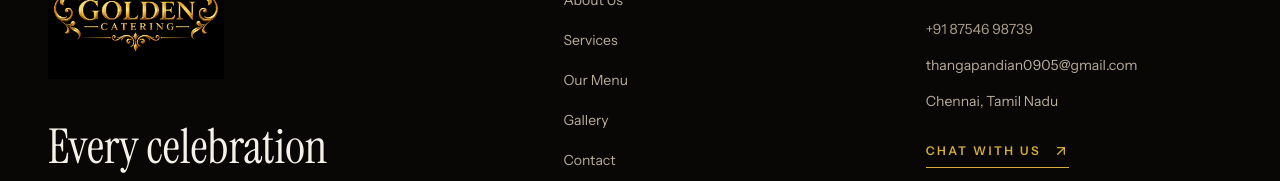
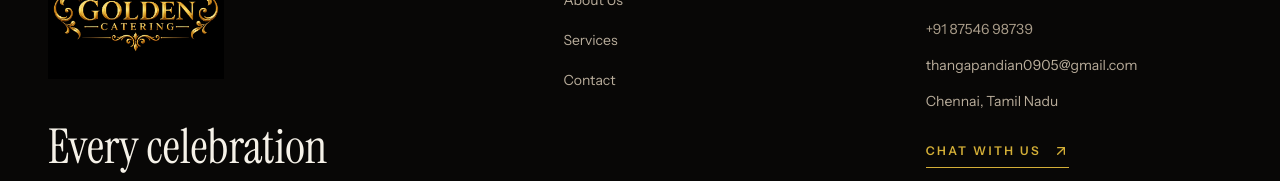
Before and after one commit to Pradeesh1406/goldencatering, a React (Vite) app in the folder frontend/: page /contact in a window 1280 px wide. Shown: the part 1976-2157 px from the top of the page. Built offline with nearby package versions, Linux system fonts and the light colour scheme.

Commit message:
changesss

```diff
--- a/frontend/src/components/Footer.jsx
+++ b/frontend/src/components/Footer.jsx
@@ -8,8 +8,8 @@ function Footer() {
   { name: "Home", href: "/" },
   { name: "About Us", href: "/about" },
   { name: "Services", href: "/services" },
-  { name: "Our Menu", href: "/menu" },
-  { name: "Gallery", href: "/gallery" },
+  // { name: "Our Menu", href: "/menu" },
+  // { name: "Gallery", href: "/gallery" },
   { name: "Contact", href: "/contact" },
 ];
 
```
